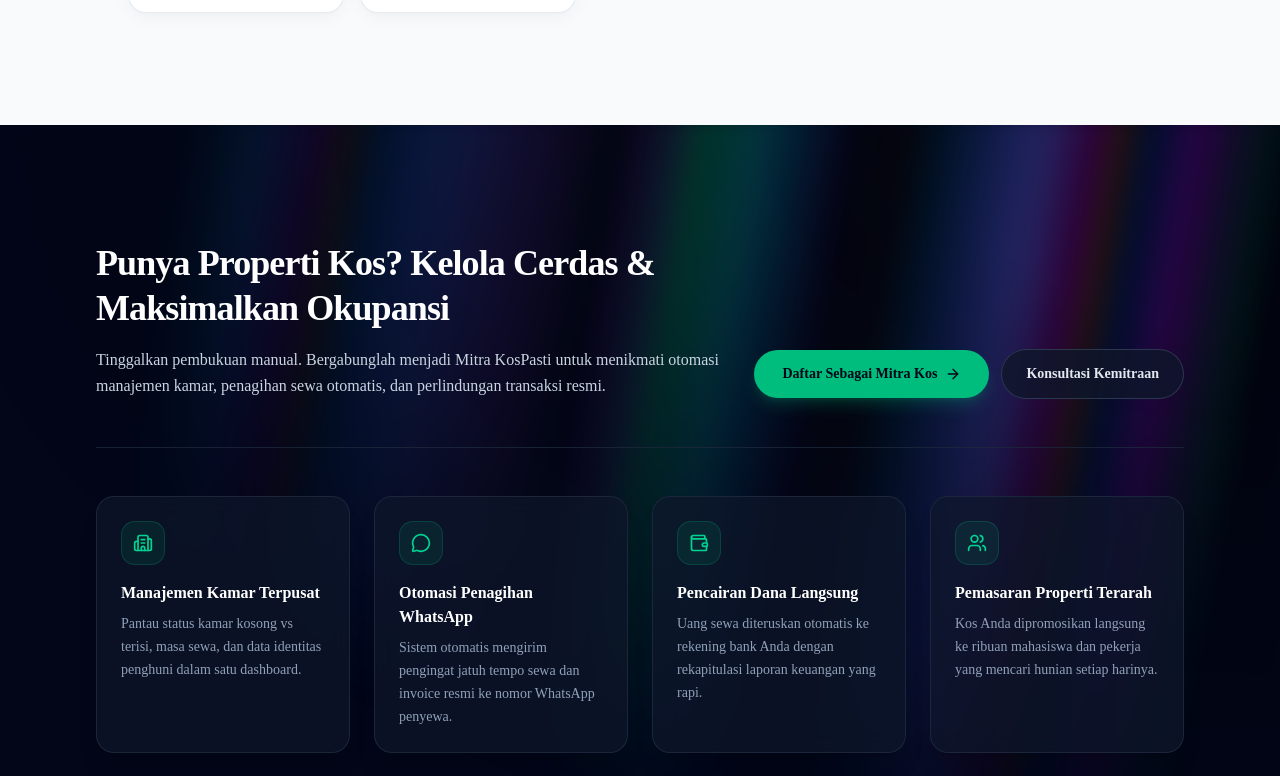
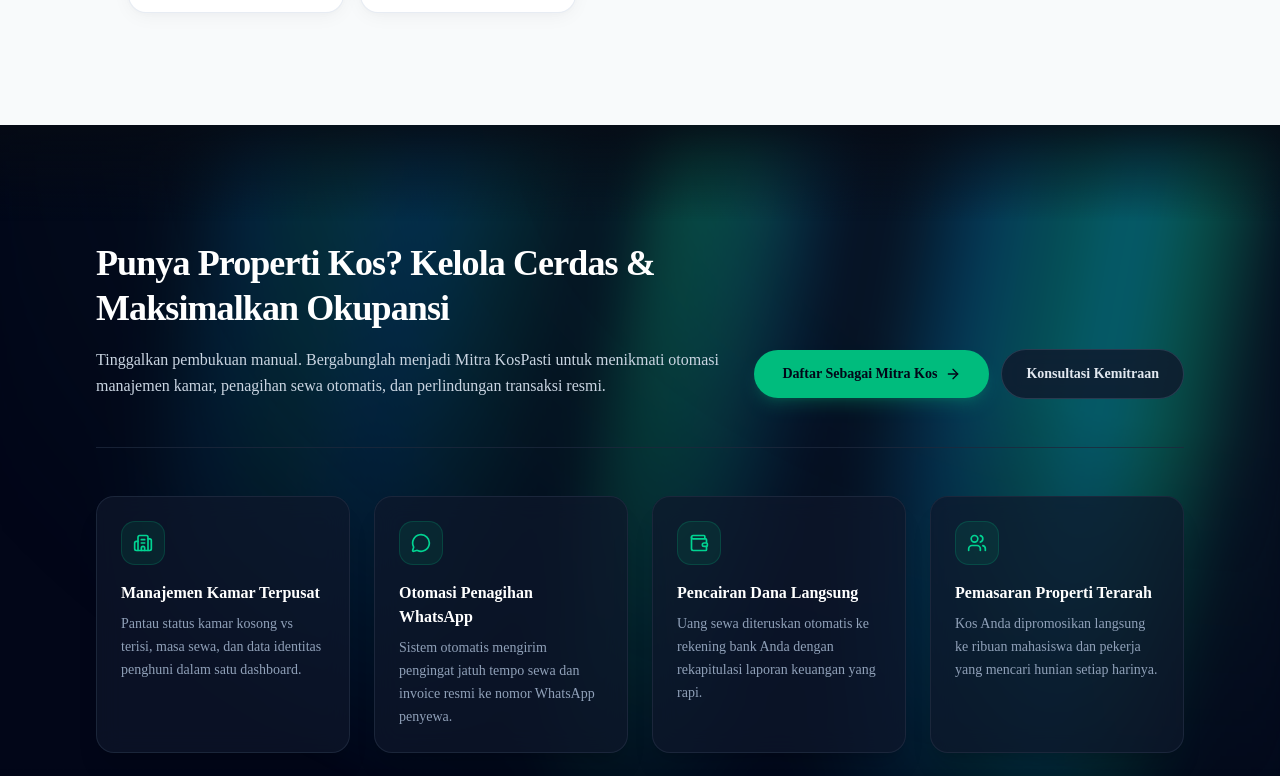
Before and after one commit to dimasferial05-ctrl/kospasti-web-app, a Next.js app: page / in a window 1280 px wide. Shown: the part 3944-4720 px from the top of the page. Built offline with nearby package versions, Linux system fonts and the light colour scheme; no server answers.

Commit message:
style: harmonize aurora background palette with deep obsidian and emerald glow

```diff
--- a/src/components/ui/aurora-background.tsx
+++ b/src/components/ui/aurora-background.tsx
@@ -16,7 +16,7 @@ export const AuroraBackground = ({
   return (
     <div
       className={cn(
-        "relative flex flex-col items-center justify-center bg-slate-900 text-slate-100 transition-colors overflow-hidden",
+        "relative flex flex-col items-center justify-center bg-[#060b14] text-slate-100 transition-colors overflow-hidden",
         className
       )}
       {...props}
@@ -25,23 +25,26 @@ export const AuroraBackground = ({
         <div
           className={cn(
             `
-            [--white-gradient:repeating-linear-gradient(100deg,rgba(255,255,255,0.1)_0%,rgba(255,255,255,0.1)_7%,transparent_10%,transparent_12%,rgba(255,255,255,0.1)_16%)]
-            [--dark-gradient:repeating-linear-gradient(100deg,rgba(15,23,42,0.9)_0%,rgba(15,23,42,0.9)_7%,transparent_10%,transparent_12%,rgba(15,23,42,0.9)_16%)]
-            [--aurora:repeating-linear-gradient(100deg,#10b981_10%,#06b6d4_15%,#3b82f6_20%,#8b5cf6_25%,#10b981_30%)]
+            [--white-gradient:repeating-linear-gradient(100deg,rgba(255,255,255,0.08)_0%,rgba(255,255,255,0.08)_7%,transparent_10%,transparent_12%,rgba(255,255,255,0.08)_16%)]
+            [--dark-gradient:repeating-linear-gradient(100deg,rgba(6,11,20,0.95)_0%,rgba(6,11,20,0.95)_7%,transparent_10%,transparent_12%,rgba(6,11,20,0.95)_16%)]
+            [--aurora:repeating-linear-gradient(100deg,#059669_10%,#0d9488_15%,#0284c7_20%,#059669_25%,#10b981_30%)]
             [background-image:var(--dark-gradient),var(--aurora)]
             [background-size:300%,_200%]
             [background-position:50%_50%,50%_50%]
-            filter blur-[10px]
+            filter blur-[24px]
             after:content-[""] after:absolute after:inset-0
             after:[background-image:var(--dark-gradient),var(--aurora)]
             after:[background-size:200%,_100%]
-            after:animate-aurora after:[background-attachment:fixed] after:mix-blend-difference
+            after:animate-aurora after:[background-attachment:fixed] after:mix-blend-screen
             pointer-events-none
-            absolute -inset-[10px] opacity-40 will-change-transform`,
+            absolute -inset-[20px] opacity-45 will-change-transform`,
             showRadialGradient &&
-              `[mask-image:radial-gradient(ellipse_at_100%_0%,black_20%,transparent_75%)]`
+              `[mask-image:radial-gradient(ellipse_at_100%_0%,black_30%,transparent_80%)]`
           )}
         />
+        {/* Subtle top/bottom edge ambient fade to blend seamlessly */}
+        <div className="absolute inset-x-0 top-0 h-24 bg-gradient-to-b from-[#060b14]/80 to-transparent" />
+        <div className="absolute inset-x-0 bottom-0 h-24 bg-gradient-to-t from-[#060b14]/80 to-transparent" />
       </div>
       <div className="relative z-10 w-full">
         {children}
```
